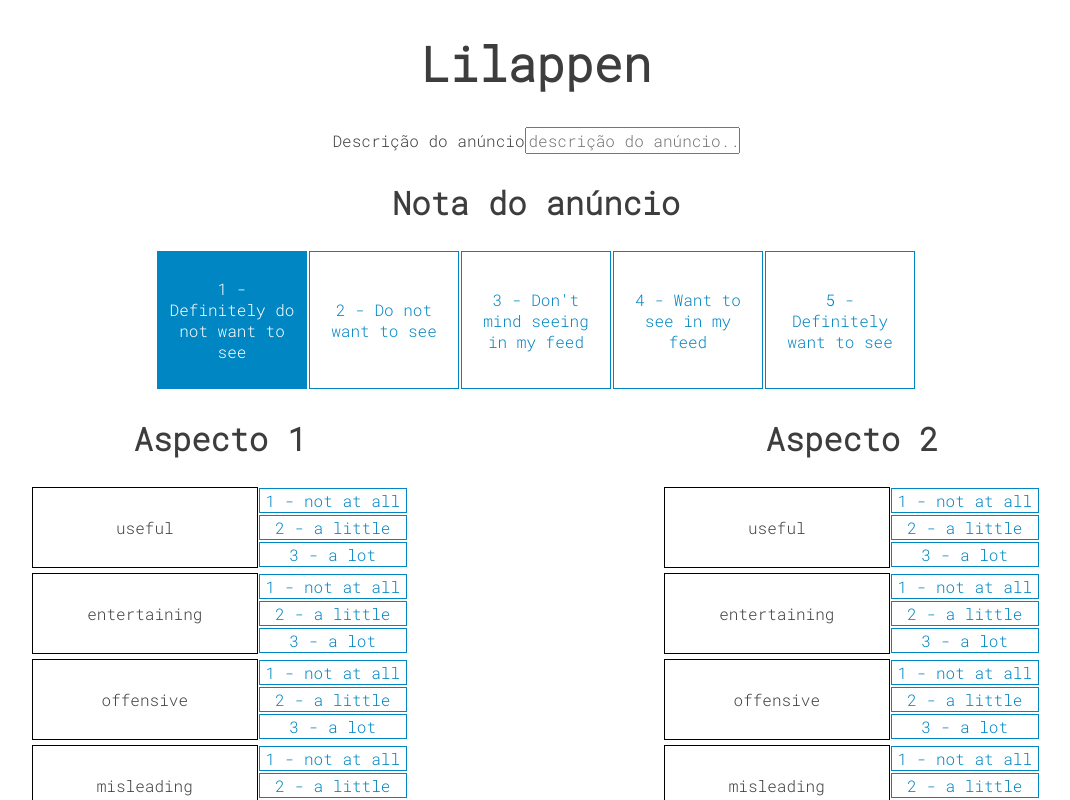
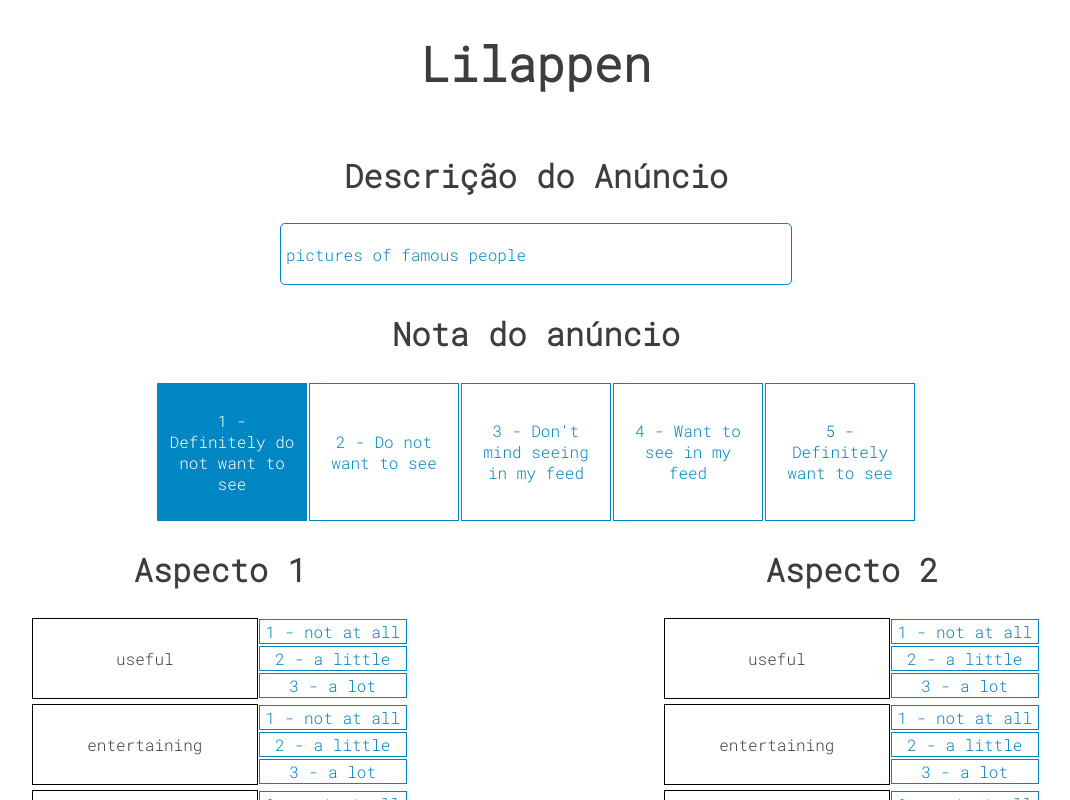
Before and after one commit to otrabalhador/ads-evaluator-assistant, a Vue app: page /#/ in a window 1280 px wide. Shown: the top 800 px of the page, without its empty margins (104-1174 px from the left). Built offline with nearby package versions, Linux system fonts and the light colour scheme.

Commit message:
Creates a component for aboutAd

```diff
--- a/src/App.vue
+++ b/src/App.vue
@@ -30,6 +30,9 @@
   @mixin primary-color-light {
     background-color: $primary-color-light;
     color: black;
+    * {
+      color: black;
+    }
   }
 
   @mixin primary-color-dark {
@@ -94,7 +97,11 @@
     @include primary-color-dark-outline;
   }
 
-  button:hover, button:focus {
+  button:hover {
+    @include primary-color-light;
+  }
+
+  button:focus {
     @include primary-color-dark;
     outline: none;
   }
@@ -113,4 +120,20 @@
   }
 
 
+  input[type="text"] {
+    height: 50px;
+    width: 500px;
+    padding: 5px;
+
+    border-radius: 5px;
+    outline: none;
+
+    display: flex;
+
+    @include primary-color-dark-outline
+  }
+
+  input:hover {
+    @include primary-color-light;
+  }
 </style>
--- /dev/null
+++ b/src/components/AboutAd.vue
@@ -0,0 +1,25 @@
+<template>
+  <div>
+    <h2>Descrição do Anúncio</h2>
+    <input type="text" v-model="aboutAd" placeholder="This ad is about ...">
+  </div>
+</template>
+
+<script>
+  export default {
+    computed: {
+      aboutAd: {
+        get () {
+          return this.$store.getters.aboutAd
+        },
+        set (value) {
+          this.$store.commit('aboutAd', value)
+        }
+
+      }
+    }
+  }
+</script>
+
+<style scoped>
+</style>
--- a/src/components/CommentGenerator.vue
+++ b/src/components/CommentGenerator.vue
@@ -8,8 +8,7 @@
     <div class="container">
 
       <div class="about-ad">
-        <label>Descrição do anúncio</label>
-        <input @change="updateAboutAd" v-model="aboutAd" placeholder="descrição do anúncio...">
+        <about-ad></about-ad>
       </div>
 
       <div class="overall-rating">
@@ -36,6 +35,7 @@
   import GeneratedMessage from '@/components/GeneratedMessage'
   import OverallRating from '@/components/OverallRating'
   import AspectRating from '@/components/AspectRating'
+  import AboutAd from '@/components/AboutAd'
   export default {
     name: 'comment-generator',
     data () {
@@ -48,7 +48,7 @@
         this.$store.commit('aboutAd', this.aboutAd)
       }
     },
-    components: {GeneratedMessage, OverallRating, AspectRating}
+    components: {GeneratedMessage, OverallRating, AspectRating, AboutAd}
   }
 </script>
 
```
